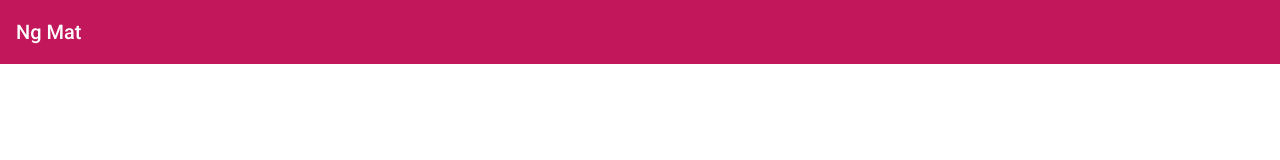
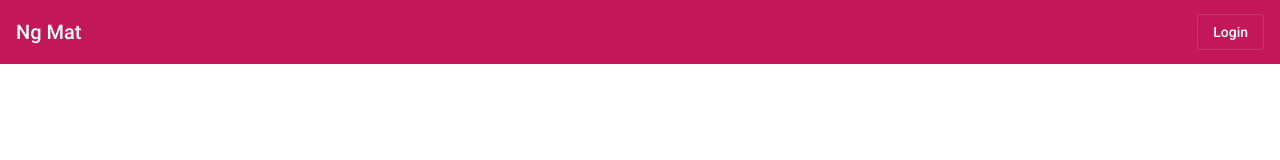
Before and after one commit to bitfumes/angular-material-2022, an Angular app: page / in a window 1280 px wide. Shown: the top 160 px of the page. Built offline with nearby package versions, Linux system fonts and the light colour scheme.

Commit message:
07 Angular Material - Button

```diff
--- a/src/app/app.component.html
+++ b/src/app/app.component.html
@@ -1,3 +1,4 @@
-<mat-toolbar color="primary">
+<mat-toolbar color="primary" class="flex justify-content-between">
     Ng Mat
+    <a href="" mat-stroked-button>Login</a>
 </mat-toolbar>
--- a/src/styles.css
+++ b/src/styles.css
@@ -2,3 +2,11 @@
 
 html, body { height: 100%; }
 body { margin: 0; font-family: Roboto, "Helvetica Neue", sans-serif; }
+
+.flex {
+    display: flex;
+}
+
+.justify-content-between {
+    justify-content: space-between;
+}
```
